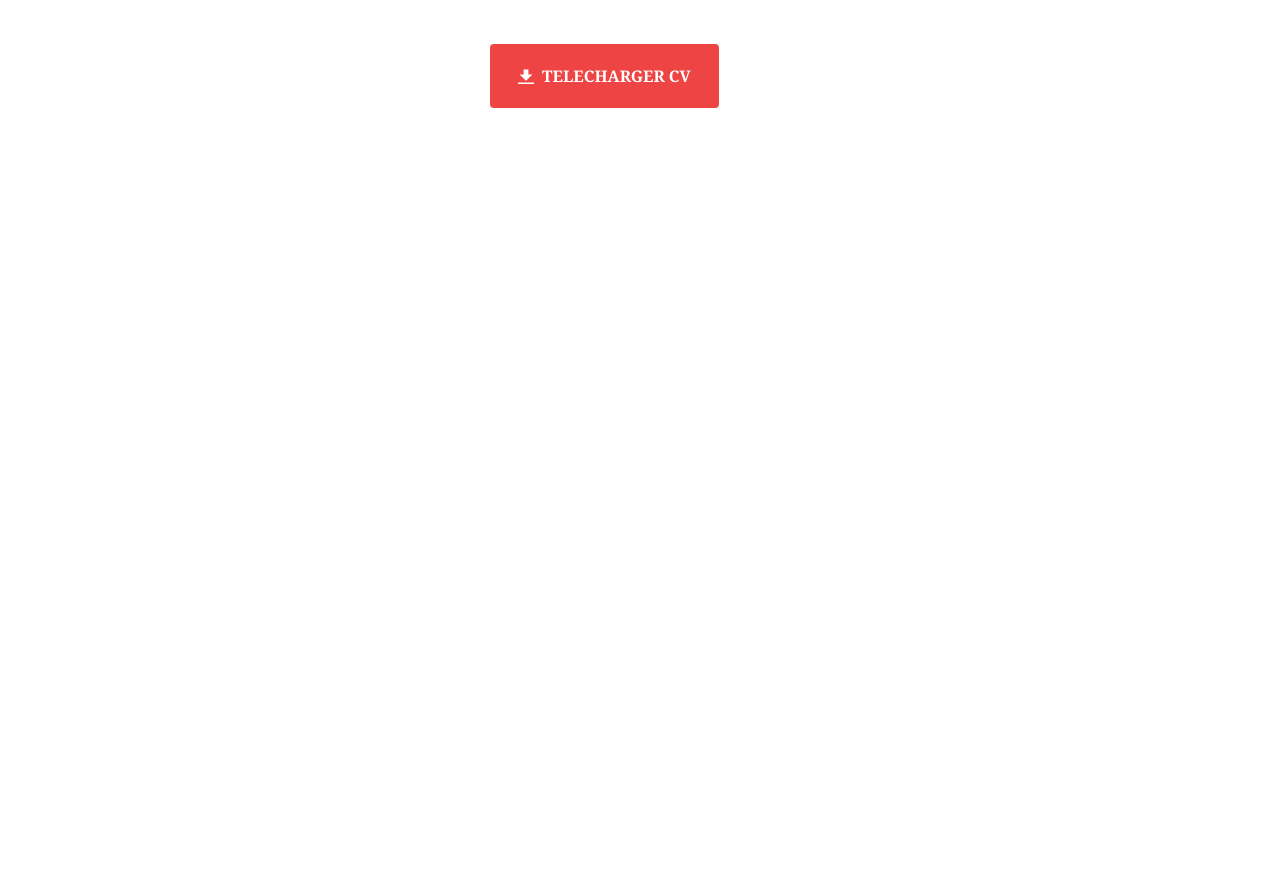
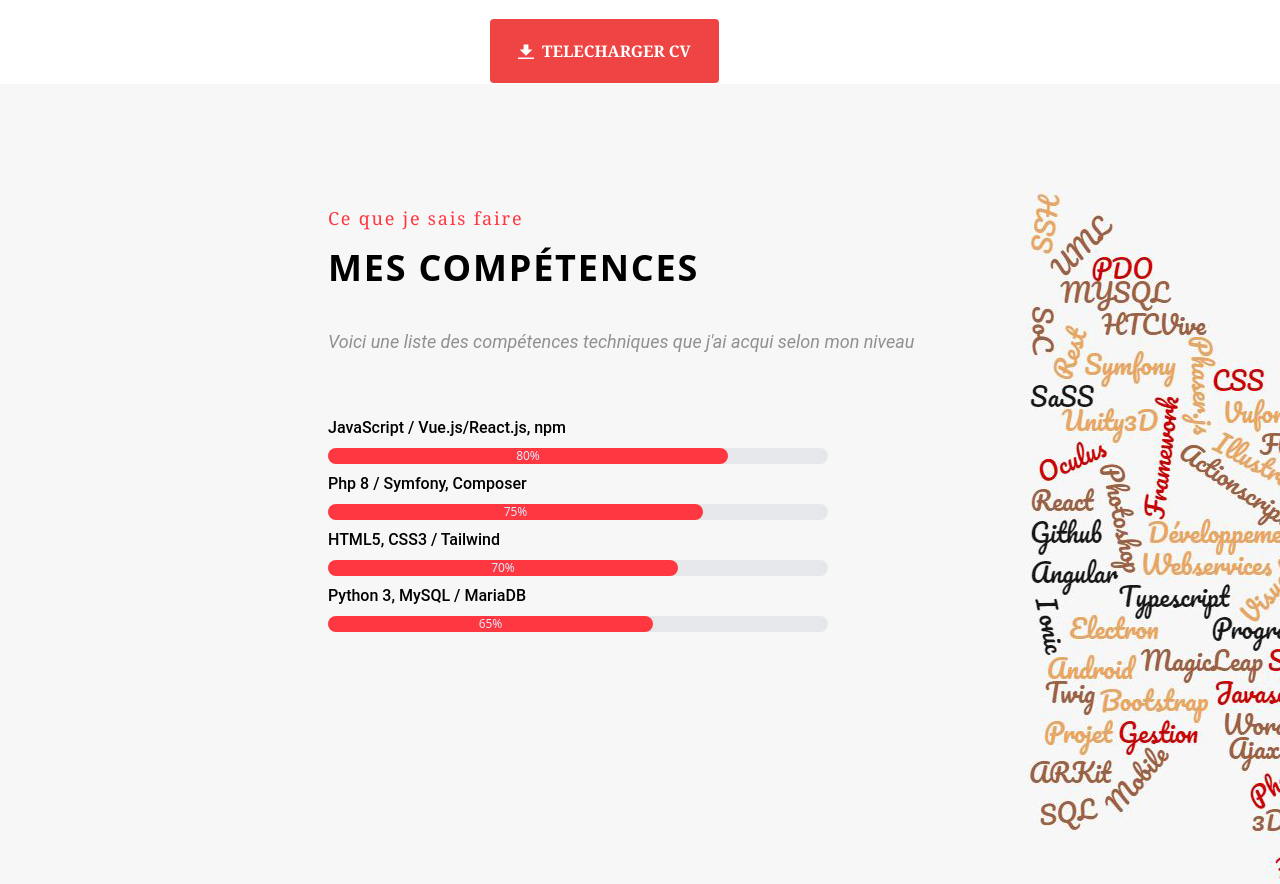
Before and after one commit to Dokounin/My-portfolio, a plain HTML site: page index.html in a window 1280 px wide. Shown: the part 1516-2400 px from the top of the page. Before the commit the page ends 1794 px from the top, so only its background shows below. Drawn offline with nearby package versions, Linux system fonts and the light colour scheme; a web font is replaced by a local one.

Commit message:
add block skills in portfolio

```diff
--- a/index.html
+++ b/index.html
@@ -42,7 +42,7 @@
               class="hover-animation md:w-[16.666%] relative float-left leading-7"
             >
               <a
-                href="#about-me"
+                href="#about"
                 class="bg-[url('/img/menu1-1.jpg')] bg-cover bg-center bg-transparent text-base float-left text-white tracking-normal px-5 py-8 relative text-center w-full z-0 truncate"
               >
                 About
@@ -52,7 +52,7 @@
               class="hover-animation md:w-[16.666%] relative float-left leading-7"
             >
               <a
-                href="#"
+                href="#skills"
                 class="bg-[url('/img/menu2.jpg')] bg-cover bg-center bg-transparent text-base float-left text-white tracking-normal px-5 py-8 relative text-center w-full z-0 truncate"
               >
                 Compétences
@@ -197,10 +197,10 @@
     </div>
     <!-- Homme -->
 
-    <!-- About me -->
-    <div id="about-me" class="flex justify-center md:h-[100vh] pt-36">
+    <!-- About  -->
+    <div id="about" class="flex justify-center md:h-[100vh] pt-36">
       <div
-        class="card flex flex-col items-center justify-center bg-white rounded-lg shadow-m md:flex-row md:h-[850px] md:w-[1100px]"
+        class="card flex flex-col items-center justify-center bg-white rounded-lg shadow-m md:flex-row md:h-[800px] md:w-[1100px]"
       >
         <img
           class="md:object-cover md:shadow-inner md:shadow-white md:rounded-t-lg md:h-auto w-96 h-auto md:w-96 md:rounded-none md:rounded-l-lg"
@@ -261,11 +261,86 @@
         </div>
       </div>
     </div>
-    <div id="competences" class="grid grid-cols-2">
-      <div class="col"></div>
-      <div class="col">
-        <!-- <img src="/img/pexels-vanessa-garcia-6325888.jpg" alt="..." class="h-[800px] w-full" > -->
+    <!-- About -->
+
+    <!-- Scills -->
+    <section id="skills">
+      <div
+        class="bg-[url('/img/parallax3-1.jpg')] relative md:bg-top md:h-[800px] bg-transparent pl-2 pr-2"
+      >
+        <div class="md:ml-80 ml-3 pt-[120px] mb-[60px]">
+          <span class="text-lg tracking-widest text-[#ff3740] font-serif"
+            >Ce que je sais faire</span
+          >
+          <h2 class="scill md:text-4xl text-2xl font-black tracking-wider pt-4 pb-10">
+            MES COMPÉTENCES
+          </h2>
+          <p class="text-[#909090] font-[Roboto] text-lg italic">
+            Voici une liste des compétences techniques que j'ai acqui selon mon niveau
+          </p>
+        </div>
+        <div class="md:ml-80">
+          <h4 class="font-[Roboto] font-medium mb-2">
+            JavaScript / Vue.js/React.js, npm
+          </h4>
+          <div class="md:w-[500px] bg-gray-200 rounded-full">
+            <div
+              class="bg-[#ff3740] text-xs font-medium text-blue-100 text-center p-0.5 leading-none rounded-full"
+              style="width: 80%"
+            >
+              80%
+            </div>
+          </div>
+        </div>
+        <div class="md:ml-80">
+          <h4 class="font-[Roboto] font-medium mb-2 mt-2">
+            Php 8 / Symfony, Composer
+          </h4>
+          <div class="md:w-[500px] bg-gray-200 rounded-full">
+            <div
+              class="bg-[#ff3740] text-xs font-medium text-blue-100 text-center p-0.5 leading-none rounded-full"
+              style="width: 75%"
+            >
+              75%
+            </div>
+          </div>
+        </div>
+        <div class="md:ml-80">
+          <h4 class="font-[Roboto] font-medium mb-2 mt-2">
+            HTML5, CSS3 / Tailwind
+          </h4>
+          <div class="md:w-[500px] bg-gray-200 rounded-full">
+            <div
+              class="bg-[#ff3740] text-xs font-medium text-blue-100 text-center p-0.5 leading-none rounded-full"
+              style="width: 70%"
+            >
+              70%
+            </div>
+          </div>
+        </div>
+        <div class="md:ml-80">
+          <h4 class="font-[Roboto] font-medium mb-2 mt-2">
+            Python 3, MySQL / MariaDB
+          </h4>
+          <div class="md:w-[500px] bg-gray-200 rounded-full">
+            <div
+              class="bg-[#ff3740] text-xs font-medium text-blue-100 text-center p-0.5 leading-none rounded-full"
+              style="width: 65%"
+            >
+              65%
+            </div>
+          </div>
+        </div>
       </div>
-    </div>
+      <!-- <div class="grid grid-cols-2 bg-[#F7F7F7]">
+        <div class="m-auto">
+          <img
+            src="/img/pexels-vanessa-garcia-6325888.jpg"
+            alt="..."
+            class="h-[800px]"
+          />
+        </div>
+      </div> -->
+    </section>
   </body>
 </html>
--- a/style.css
+++ b/style.css
@@ -1,8 +1,4 @@
 @import url("https://fonts.googleapis.com/css2?family=Chango&family=Montserrat:wght@100&display=swap");
-
-/* body {
-  font-family: Roboto;
-} */
 
 /* burger menu animation */
 .burger {
```
Also changed, not shown: img/parallax3-1.jpg (added).
